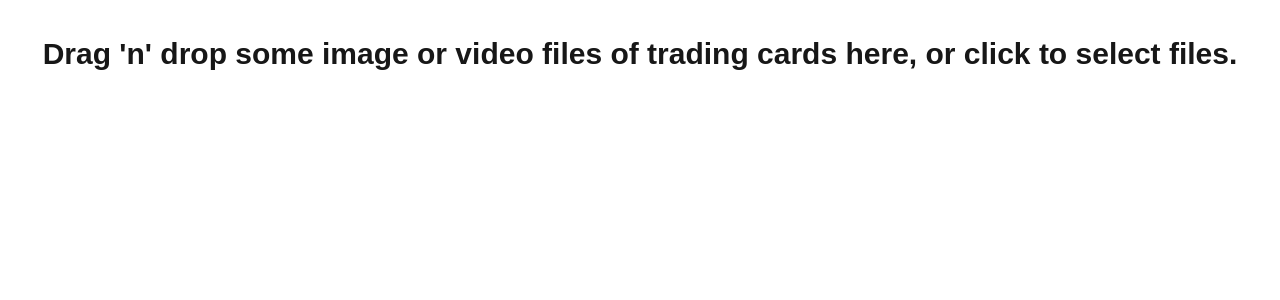
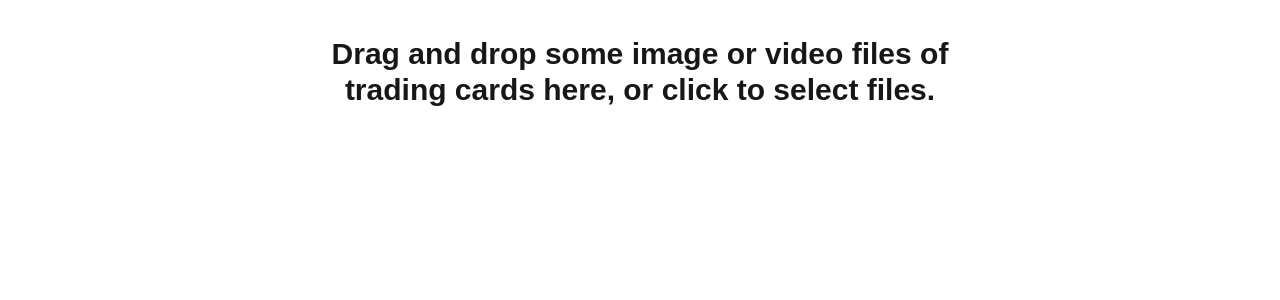
Before and after one commit to dtest/genai-hackathon, a Next.js app in the folder genai-hackathon-frontend/: page / in a window 1280 px wide. Shown: the top 300 px of the page. Built offline with nearby package versions, Linux system fonts and the light colour scheme.

Commit message:
fix apostrophe escapes for build

```diff
--- a/genai-hackathon-frontend/app/page.tsx
+++ b/genai-hackathon-frontend/app/page.tsx
@@ -43,7 +43,7 @@ export default function Home() {
         {
           isDragActive ?
             <center>Drop the files to upload and estimate the value of these cards using Vertex AI and Gemini.</center> :
-            <center>Drag 'n' drop some image or video files of trading cards here, or click to select files.</center>
+            <center>Drag and drop some image or video files of trading cards here, or click to select files.</center>
         }
       </div>
       <div className={`transition-opacity duration-1000 overflow-x-clip pointer-events-none ${(status === 'loading' || status === 'uploading') ? 'opacity-100' : 'opacity-0'} h-0`}>
```
